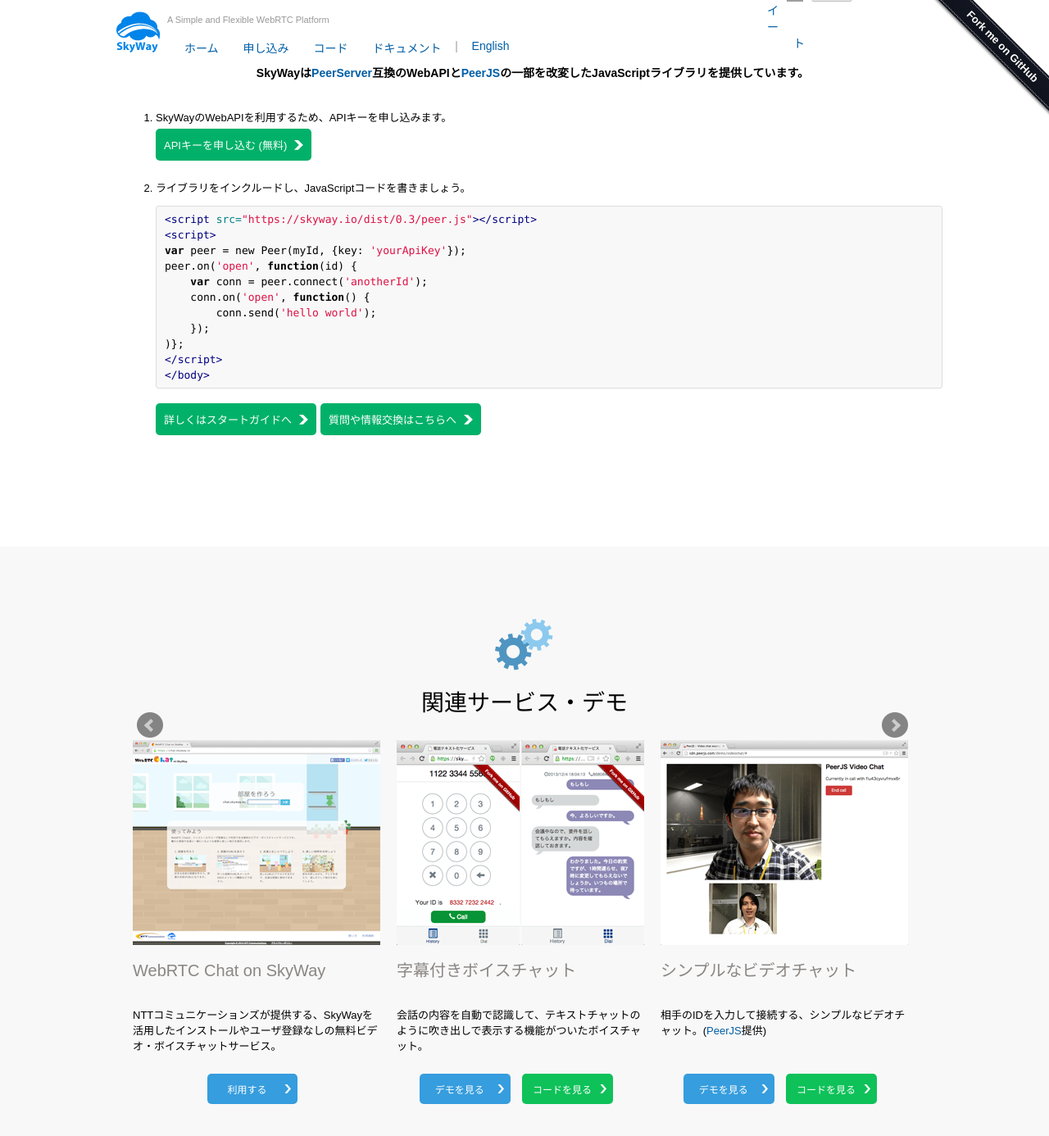
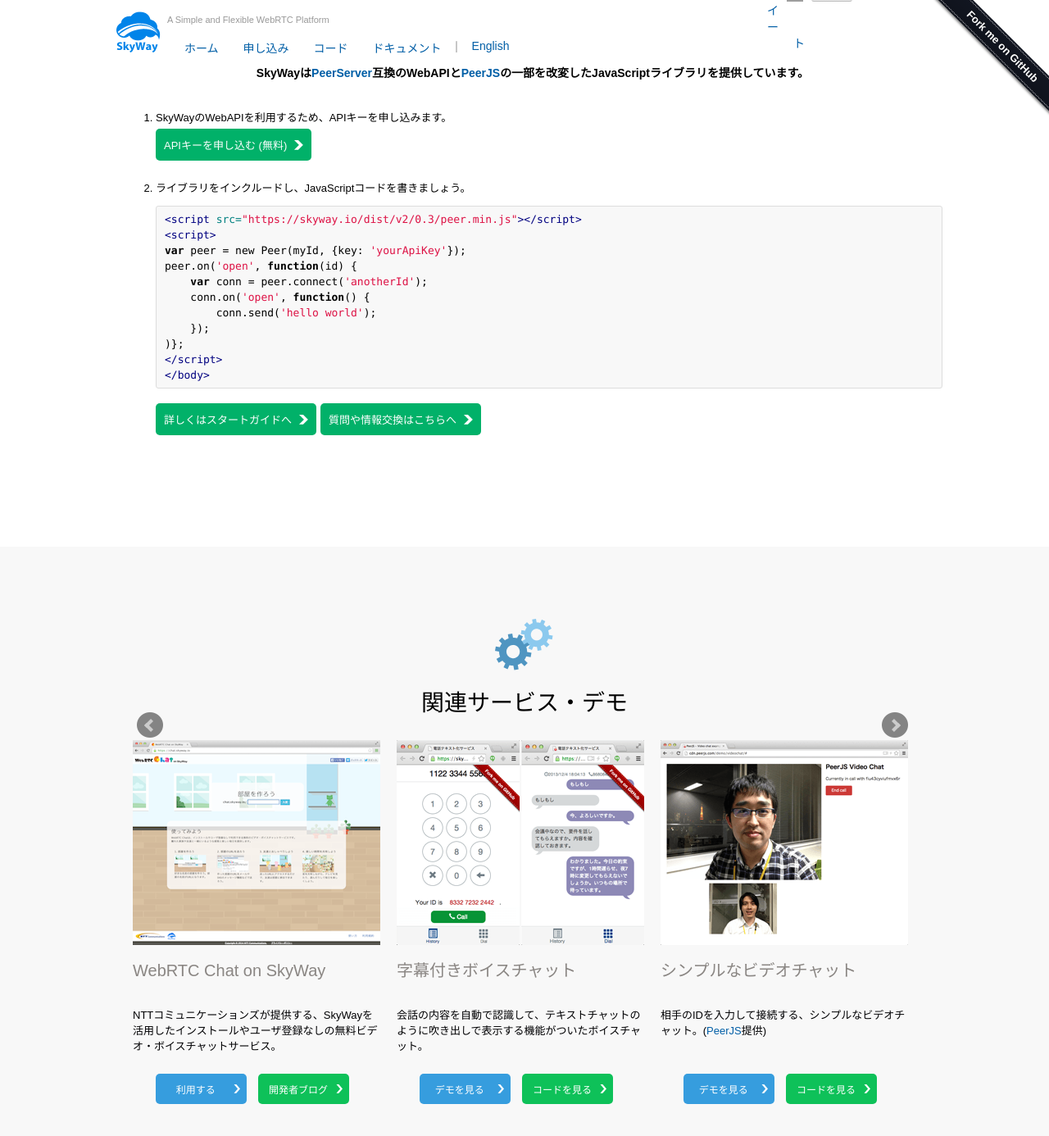
Before and after one commit to nttcom/skyway-old, a Jekyll site: the page built from index.html, in a window 1280 px wide and 1400 px high, scrolled down 992 px. Shown: the top 1386 px of the window at 82% size. Built offline with Jekyll 4.4.1, drawn with Linux system fonts in a browser that asks for light colours; comment, search, counter and statistics services are not loaded; grey boxes are pictures that could not be loaded.

Commit message:
change library url & add Blog button

```diff
--- a/en/index.html
+++ b/en/index.html
@@ -69,7 +69,7 @@
 
                         <div class="highlight">
 <pre><span class="nt">&lt;script </span><span class="na">src=</span><span
-        class="s">"https://skyway.io/dist/0.3/peer.js"</span><span class="nt">&gt;&lt;/script&gt;</span>
+        class="s">"https://skyway.io/dist/v2/0.3/peer.min.js"</span><span class="nt">&gt;&lt;/script&gt;</span>
 <span class="nt">&lt;script&gt;</span>
 <span class="kd">var</span> <span class="nx">peer</span> <span class="o">=</span> <span class="k">new</span> <span
             class="nx">Peer</span><span class="p">(</span><span class="nx">myId</span><span class="p">,</span> <span
@@ -116,6 +116,8 @@
                     <p class="demoP">A free video and voice chat service built using SkyWay provided by NTT Communications. It requires no installation and no registration.</p>
                     <ul class="btnS">
                         <li class="btnGotodemo"><a href="https://chat.skyway.io" target="_blank">Try it now</a>
+                        </li>
+                        <li class="btnGotocode"><a href="https://chat-blog.skyway.io" target="_blank">Blog</a>
                         </li>
                     </ul>
                 </article>
--- a/index.html
+++ b/index.html
@@ -68,7 +68,7 @@
 
                         <div class="highlight">
 <pre><span class="nt">&lt;script </span><span class="na">src=</span><span
-        class="s">"https://skyway.io/dist/0.3/peer.js"</span><span class="nt">&gt;&lt;/script&gt;</span>
+        class="s">"https://skyway.io/dist/v2/0.3/peer.min.js"</span><span class="nt">&gt;&lt;/script&gt;</span>
 <span class="nt">&lt;script&gt;</span>
 <span class="kd">var</span> <span class="nx">peer</span> <span class="o">=</span> <span class="k">new</span> <span
             class="nx">Peer</span><span class="p">(</span><span class="nx">myId</span><span class="p">,</span> <span
@@ -116,7 +116,10 @@
                     <ul class="btnS">
                         <li class="btnGotodemo"><a href="https://chat.skyway.io" target="_blank">利用する</a>
                         </li>
+                        <li class="btnGotocode"><a href="https://chat-blog.skyway.io" target="_blank">開発者ブログ</a>
+                        </li>
                     </ul>
+
                 </article>
                 <article class="grid_4  demoBox omega">
                     <a href="https://skyway.io/examples/caption-phone" target="_blank"><img
```
